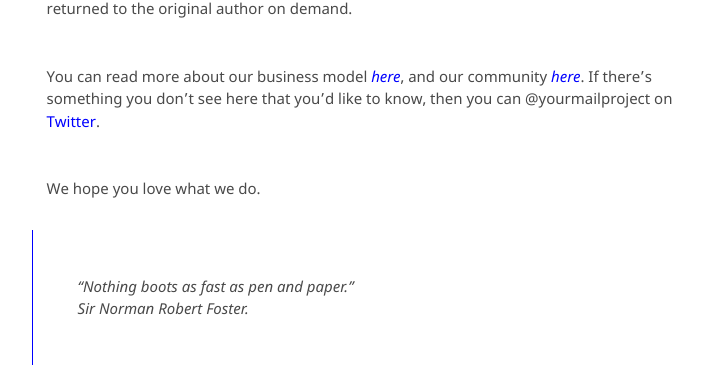
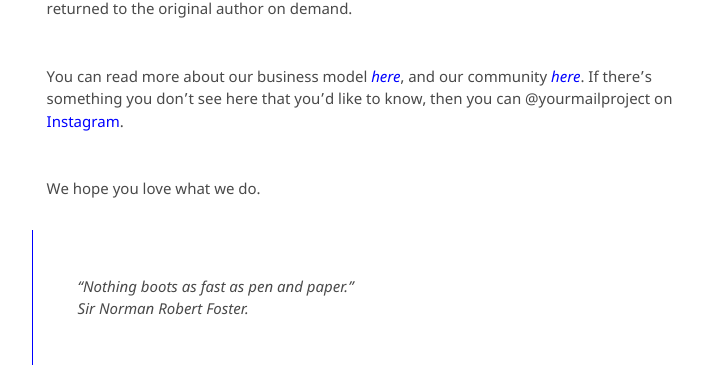
Before and after one commit to kvshvlin/yourmailproject, a Jekyll site: the page built from index.md, in a window 1280 px wide. Shown: the part 1398-1765 px from the top of the page, without its empty margins (381-1084 px from the left). Built offline with Jekyll 4.4.1, drawn with Linux system fonts in a browser that asks for light colours; our own code applies the rules of GitHub Pages for plain Markdown files.

Commit message:
Update index.md

```diff
--- a/index.md
+++ b/index.md
@@ -1,6 +1,6 @@
 **Since 2020**.
 
-If you think this website is unlike others, don't fret. This website is intentionally built using <a href="https://www.github.com/kushalsamant" target="_blank">GitHub</a> to do a bit to preserve a web that does not compromise on your time, privacy, and bandwidth.
+If you think this website is unlike others, don't fret. This website is intentionally built using <a href="https://github.com/kushalsamant/yourmailproject" target="_blank">GitHub</a> to do a bit to preserve a web that does not compromise on your time, privacy, and bandwidth.
 
 Your Mail Project keep things simple, thoughtful, and transparent.
 
@@ -24,7 +24,7 @@ Step 9. We handle complaints, inventory, operations, packaging, return orders, s
 
 Step 10. Every handmade illustrated postcard is available for sale without the guarantee that it will sell, so all payouts are only valid for sold goods, and only unsold goods can be returned to the original author on demand.
 
-You can read more about our business model [_here_](https://kushalsamant.github.io/yourmailproject/ourbusinessmodel.html), and our community [_here_](https://kushalsamant.github.io/yourmailproject/ourcommunity.html). If there’s something you don’t see here that you’d like to know, then you can @yourmailproject on <a href="https://www.twitter.com/yourmailproject" target="_blank">Twitter</a>.
+You can read more about our business model [_here_](https://kushalsamant.github.io/yourmailproject/ourbusinessmodel.html), and our community [_here_](https://kushalsamant.github.io/yourmailproject/ourcommunity.html). If there’s something you don’t see here that you’d like to know, then you can @yourmailproject on <a href="https://www.instagram.com/yourmailproject" target="_blank">Instagram</a>.
 
 We hope you love what we do.
 
```
